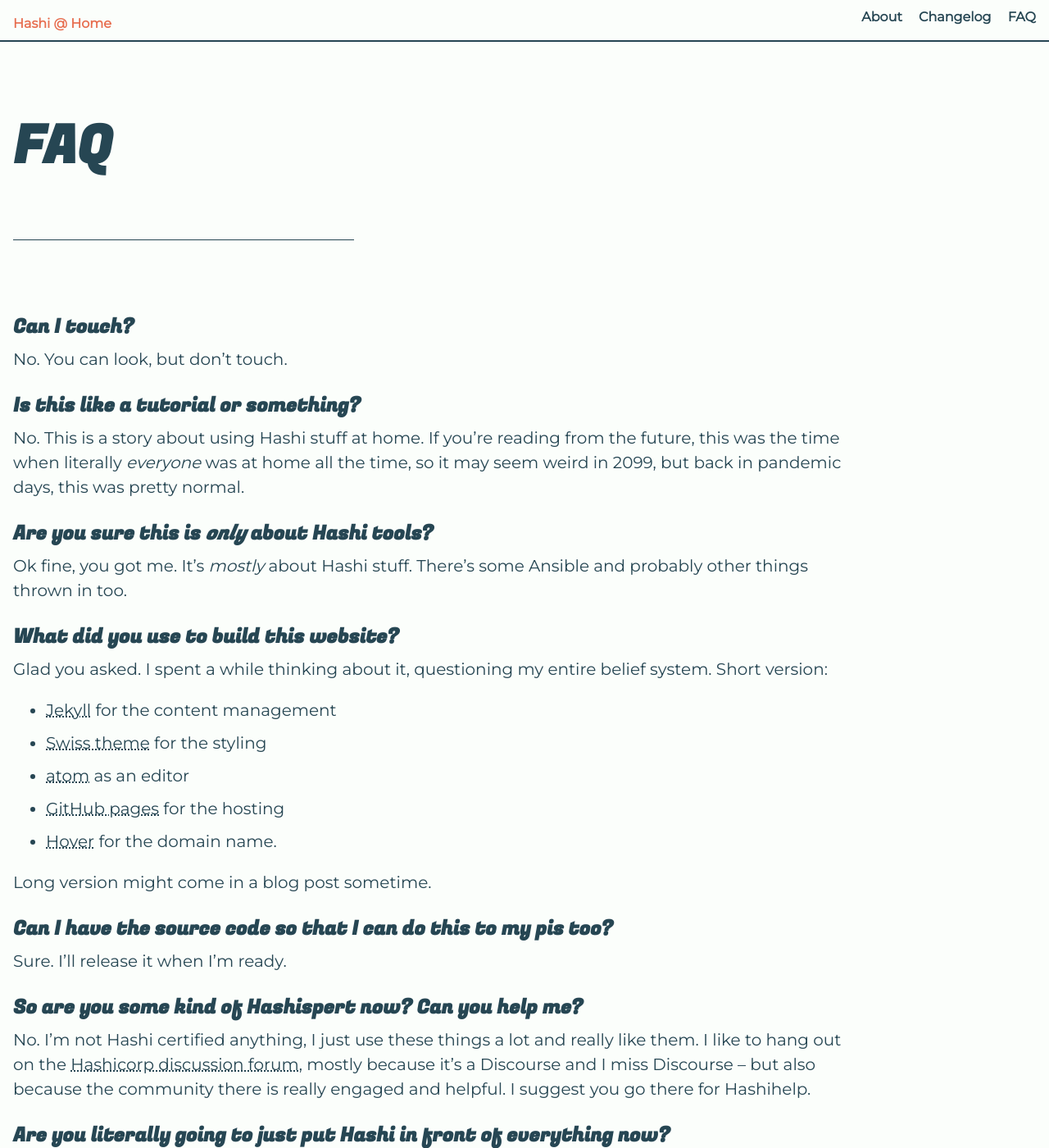
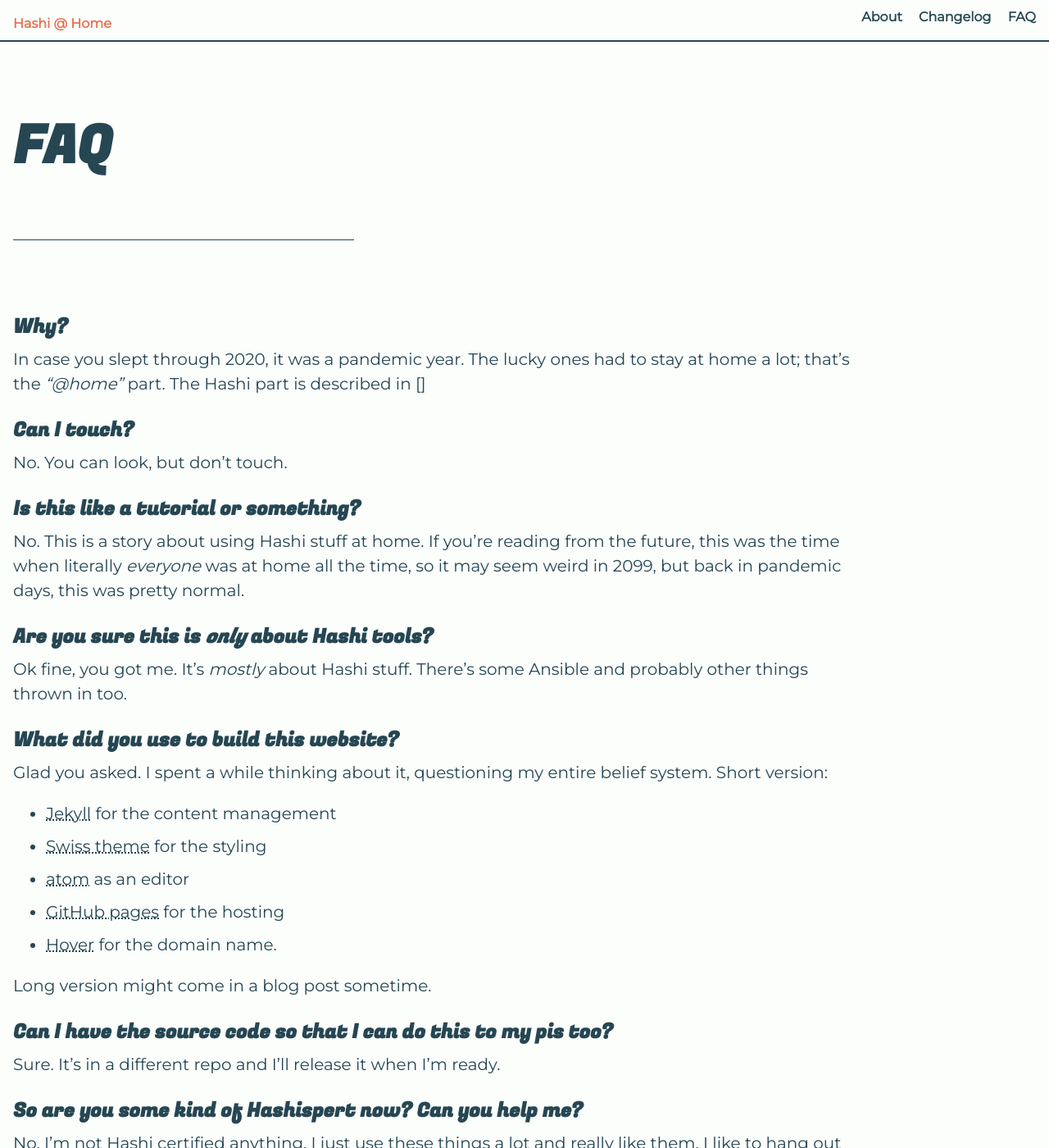
Before and after one commit to brucellino/hashiatho.me, a Jekyll site: the page built from faq.md, in a window 1280 px wide and 1400 px high. Shown: the whole window at 82% size. Built offline with Jekyll 4.4.1, drawn with Linux system fonts in a browser that asks for light colours; some of the changed lines change nothing that is shown.

Commit message:
refactor: pull faq from data instead of md
Signed-off-by: Bruce Becker <brucellino@gmail.com>

```diff
--- /dev/null
+++ b/_data/faq.yml
@@ -0,0 +1,39 @@
+---
+- q: Why?
+  a: |-
+    In case you slept through 2020, it was a pandemic year. The lucky ones had to stay at home a lot; that's the _"@home"_ part. The Hashi part is described in []
+
+- q: Can I touch?
+  a: |-
+    No. You can look, but don't touch.
+
+- q: Is this like a tutorial or something?
+  a: |-
+    No. This is a story about using Hashi stuff at home. If you're reading from the future, this was the time when literally _everyone_ was at home all the time, so it may seem weird in 2099, but back in pandemic days, this was pretty normal.
+
+- q: Are you sure this is _only_ about Hashi tools?
+  a: |-
+    Ok fine, you got me. It's _mostly_ about Hashi stuff. There's some Ansible and probably other things thrown in too.
+
+- q: What did you use to build this website?
+  a: |-
+    Glad you asked. I spent a while thinking about it, questioning my entire belief system. Short version:
+
+    - [Jekyll](https://jekyllrb.com) for the content management
+    - [Swiss theme](https://github.com/broccolini/swiss) for the styling
+    - [atom](https://atom.io) as an editor
+    - [GitHub pages](https://pages.github.com) for the hosting
+    - [Hover](https://hover.com) for the domain name.
+
+    Long version might come in a blog post sometime.
+
+- q: Can I have the source code so that I can do this to my pis too?
+  a: Sure. It's in a different repo and I'll release it when I'm ready.
+
+- q: So are you some kind of Hashispert now? Can you help me?
+  a: |-
+    No. I'm not Hashi certified anything, I just use these things a lot and really like them. I like to hang out on the [Hashicorp discussion forum](https://discuss.hashicorp.com), mostly because it's a Discourse and I miss Discourse -- but also because the community there is really engaged and helpful.
+    I suggest you go there for Hashihelp.
+
+- q: Are you literally going to just put Hashi in front of everything now?
+  a: Jury's out. It worked for Batman and the Smurfs, so who am I to judge?
--- a/faq.md
+++ b/faq.md
@@ -6,39 +6,10 @@
 
 {% include toc.html %}
 
-### Can I touch?
+{% for faq in site.data.faq %}
 
-No. You can look, but don't touch.
+### {{ faq.q }}
 
-### Is this like a tutorial or something?
+{{ faq.a | markdownify }}
 
-No. This is a story about using Hashi stuff at home. If you're reading from the future, this was the time when literally _everyone_ was at home all the time, so it may seem weird in 2099, but back in pandemic days, this was pretty normal.
-
-### Are you sure this is _only_ about Hashi tools?
-
-Ok fine, you got me. It's _mostly_ about Hashi stuff. There's some Ansible and probably other things thrown in too.
-
-### What did you use to build this website?
-
-Glad you asked. I spent a while thinking about it, questioning my entire belief system. Short version:
-
-- [Jekyll](https://jekyllrb.com) for the content management
-- [Swiss theme](https://github.com/broccolini/swiss) for the styling
-- [atom](https://atom.io) as an editor
-- [GitHub pages](https://pages.github.com) for the hosting
-- [Hover](https://hover.com) for the domain name.
-
-Long version might come in a blog post sometime.
-
-### Can I have the source code so that I can do this to my pis too?
-
-Sure. I'll release it when I'm ready.
-
-### So are you some kind of Hashispert now? Can you help me?
-
-No. I'm not Hashi certified anything, I just use these things a lot and really like them. I like to hang out on the [Hashicorp discussion forum](https://discuss.hashicorp.com), mostly because it's a Discourse and I miss Discourse -- but also because the community there is really engaged and helpful.
-I suggest you go there for Hashihelp.
-
-### Are you literally going to just put Hashi in front of everything now?
-
-Jury's out. It worked for Batman and the Smurfs, so who am I to judge?
+{% endfor %}
```
